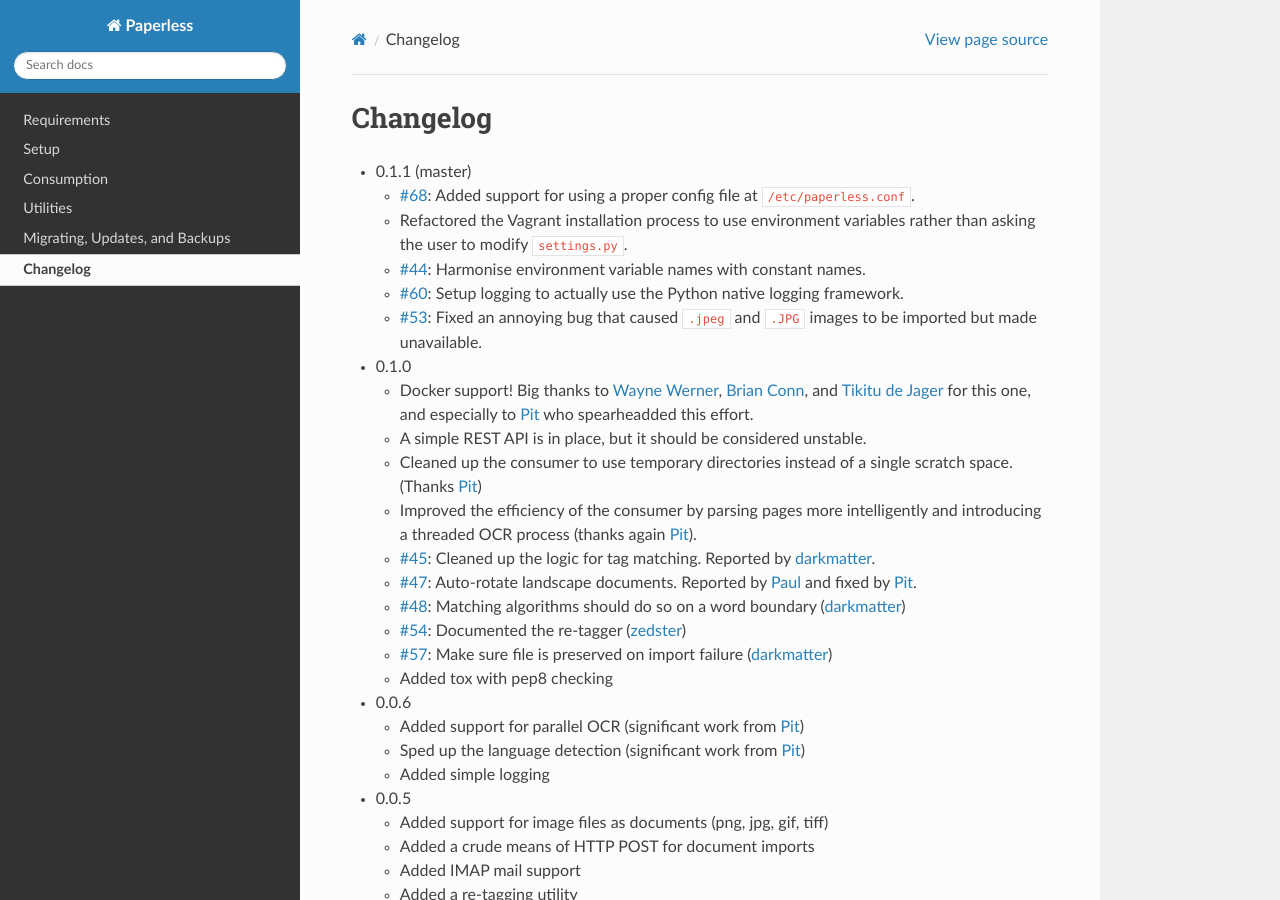
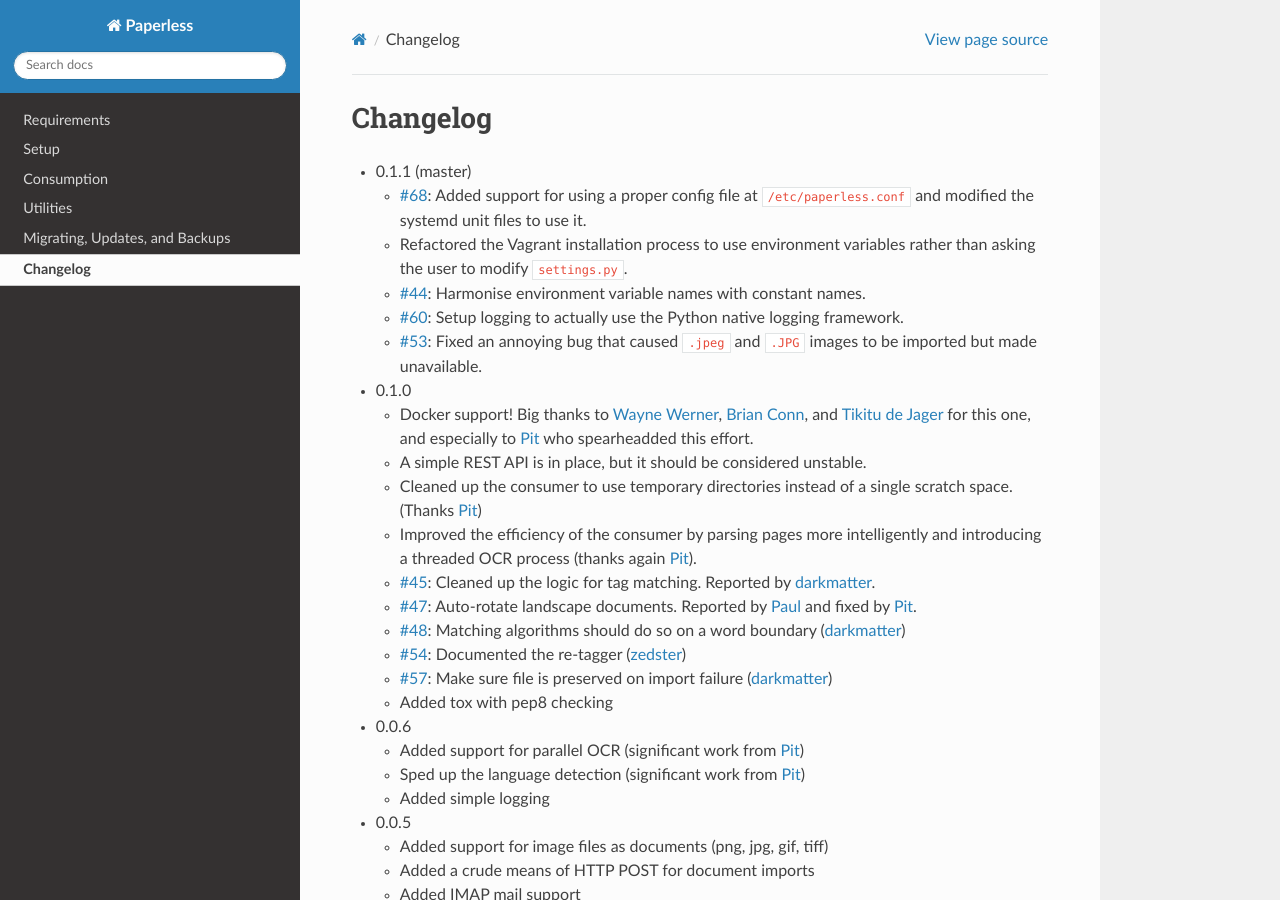
Before and after one commit to repoRangee/Large-scale, a Sphinx documentation site: the page built from docs/changelog.rst, in a window 1280 px wide and 900 px high. Built offline with Sphinx 7.4.7 and the Read the Docs theme 3.1.0, drawn with Linux system fonts in a browser that asks for light colours; formulas are drawn with MathJax 3.

Commit message:
More descriptive

```diff
--- a/docs/changelog.rst
+++ b/docs/changelog.rst
@@ -4,7 +4,7 @@ Changelog
 * 0.1.1 (master)
 
   * `#68`_: Added support for using a proper config file at
-    ``/etc/paperless.conf``.
+    ``/etc/paperless.conf`` and modified the systemd unit files to use it.
   * Refactored the Vagrant installation process to use environment variables
     rather than asking the user to modify ``settings.py``.
   * `#44`_: Harmonise environment variable names with constant names.
```
